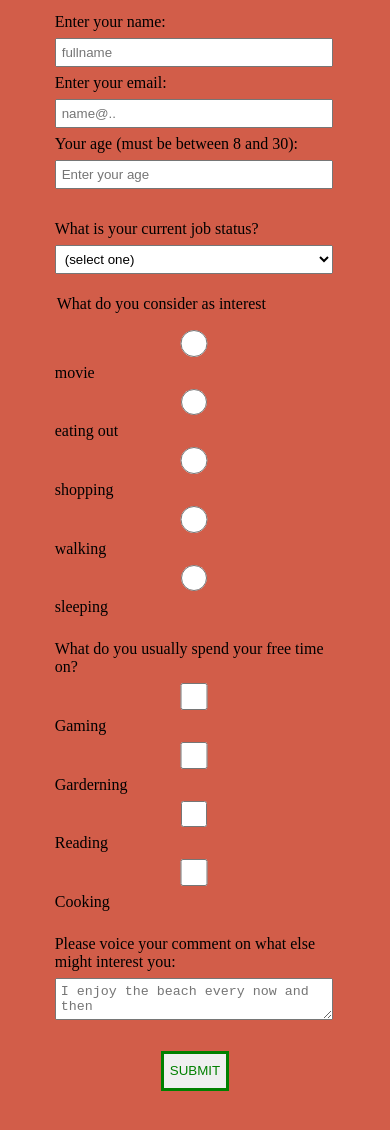
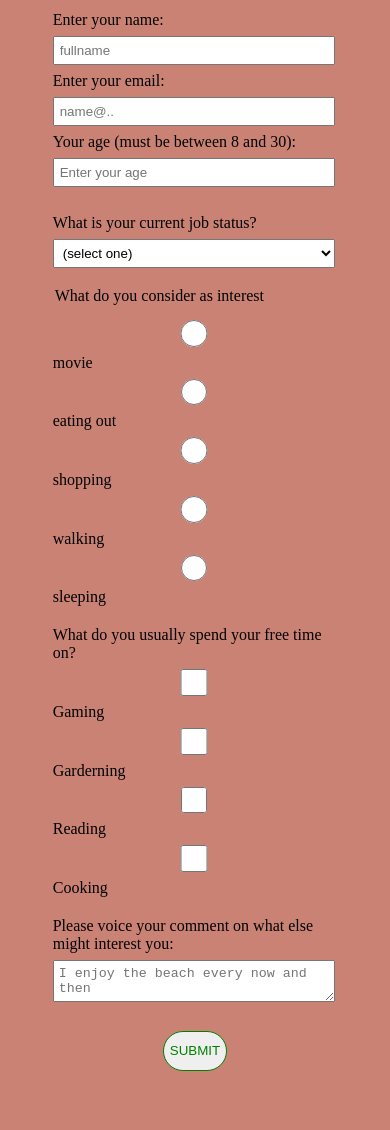
Before and after one commit to methea15/Form, a plain HTML site: page index.html in a window 390 px wide. Shown: the part 202-1332 px from the top of the page. Drawn offline with Linux system fonts and the light colour scheme.

Commit message:
color change and line more easy to read

```diff
--- a/styles.css
+++ b/styles.css
@@ -2,16 +2,18 @@ h1{
     font-family:Times New Roman;
     font: 50px solid black;
     text-align:center;
-
   }
   body{
-    background-color: #d25d49;
+    background-color: #ca8275;
     padding: 20px;
+  }
+  #desciption{
+    margin-left: 2rem;
   }
   fieldset{
     border:none;
     margin: 0 2px 4px 0;
-    padding: 10px;
+    padding: 8px;
   }
   textarea, input, select {
     margin: 7px 0;
@@ -23,14 +25,16 @@ h1{
   #submit{
     color: green;
     font: 50px;
-    border:solid green;
+    border:0.1rem solid green;
     height: 3em;
    margin: 10px auto;
    display:block;
+   border-radius: 2rem;
+   transition: all 400ms ease;
   }
   input[type="radio"], input[type="checkbox"]{
     display:flex;
-    margin-right:10px;
+    /* margin-right:5px; */
     background-color: grey;
   }
   form {
@@ -38,3 +42,11 @@ h1{
     margin: 0 auto;
     padding-bottom: 2em;
   }
+
+  @media (max-width:600px) {
+    #choice{
+    margin-right: -2em;
+    padding-right: -7em;
+    display: flex;
+  }
+  }
```
Also changed, not shown: index.html (+1 -4 lines).
